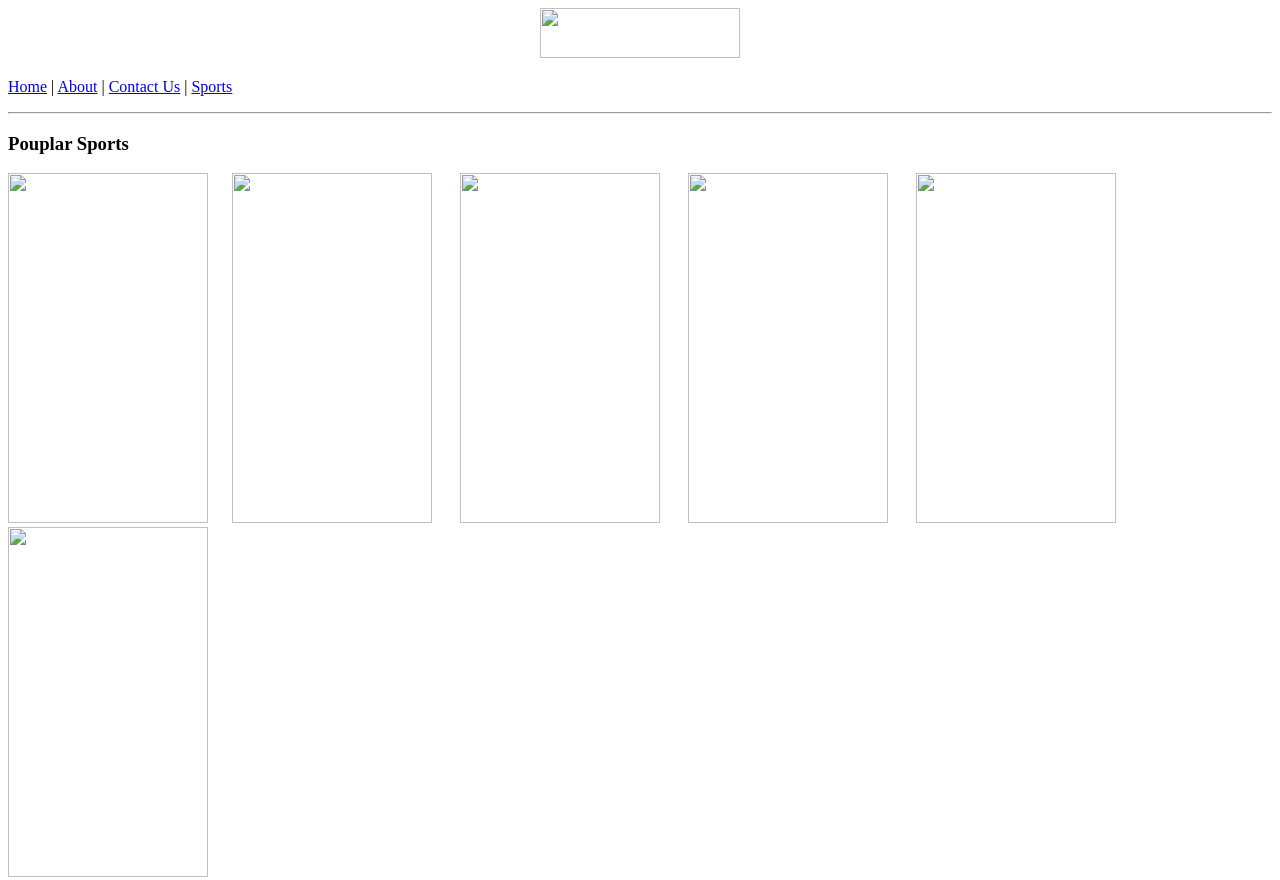
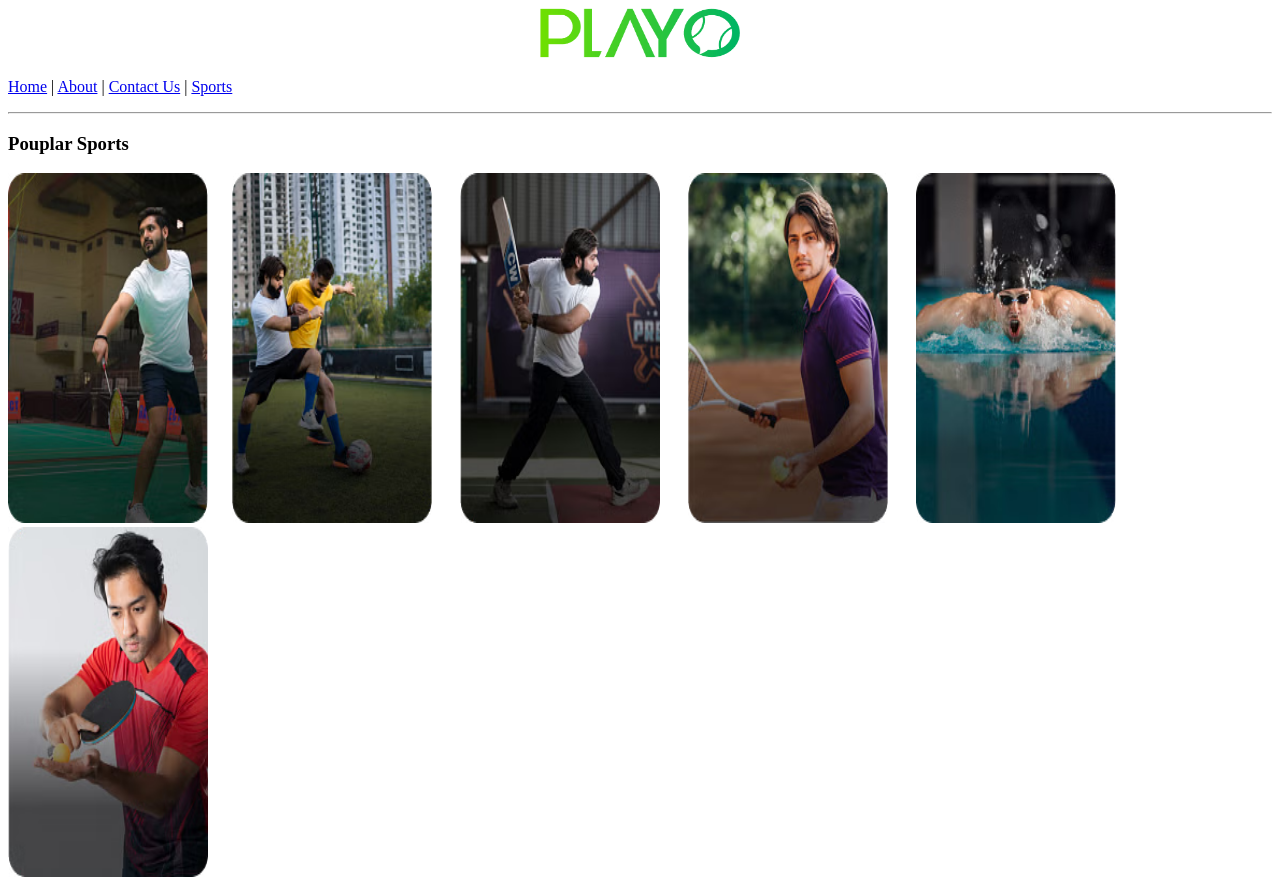
Before and after one commit to hemasridharb/playo-v1, a plain HTML site: page sports.html in a window 1280 px wide. Shown: the top 880 px of the page. Drawn offline with Linux system fonts and the light colour scheme.

Commit message:
created html pages

```diff
--- a/sports.html
+++ b/sports.html
@@ -7,7 +7,7 @@
     <header>
         <center>
             <center>
-                <img src="playo-logo.png" height="50px" width="200px">
+                <img src="images/playo-logo.png" height="50px" width="200px">
             </center>
         </center>
         <p align="left">
@@ -21,12 +21,12 @@
     <p>
         <h3>Pouplar Sports</h3>
     </p>
-    <img src="badminton.png" height="350px" width="200px">&nbsp; &nbsp; &nbsp;
-    <img src="football.png" height="350px" width="200px"> &nbsp; &nbsp; &nbsp;
-    <img src="cricket.png" height="350px" width="200px"> &nbsp; &nbsp; &nbsp;
-    <img src="tennis.png" height="350px" width="200px"> &nbsp; &nbsp; &nbsp;
-    <img src="swimming.png" height="350px" width="200px"> &nbsp; &nbsp; &nbsp;
-    <img src="table_tennis.png" height="350px" width="200px">
+    <img src="images/badminton.png" height="350px" width="200px">&nbsp; &nbsp; &nbsp;
+    <img src="images/football.png" height="350px" width="200px"> &nbsp; &nbsp; &nbsp;
+    <img src="images/cricket.png" height="350px" width="200px"> &nbsp; &nbsp; &nbsp;
+    <img src="images/tennis.png" height="350px" width="200px"> &nbsp; &nbsp; &nbsp;
+    <img src="images/swimming.png" height="350px" width="200px"> &nbsp; &nbsp; &nbsp;
+    <img src="images/table_tennis.png" height="350px" width="200px">
 
     <br><br><br><br><br><br><br><br><br><br>
     <hr>
```
Also changed, not shown: about.html (+1 -1 lines), contactus.html (+5 -5 lines), index.html (+1 -1 lines).
